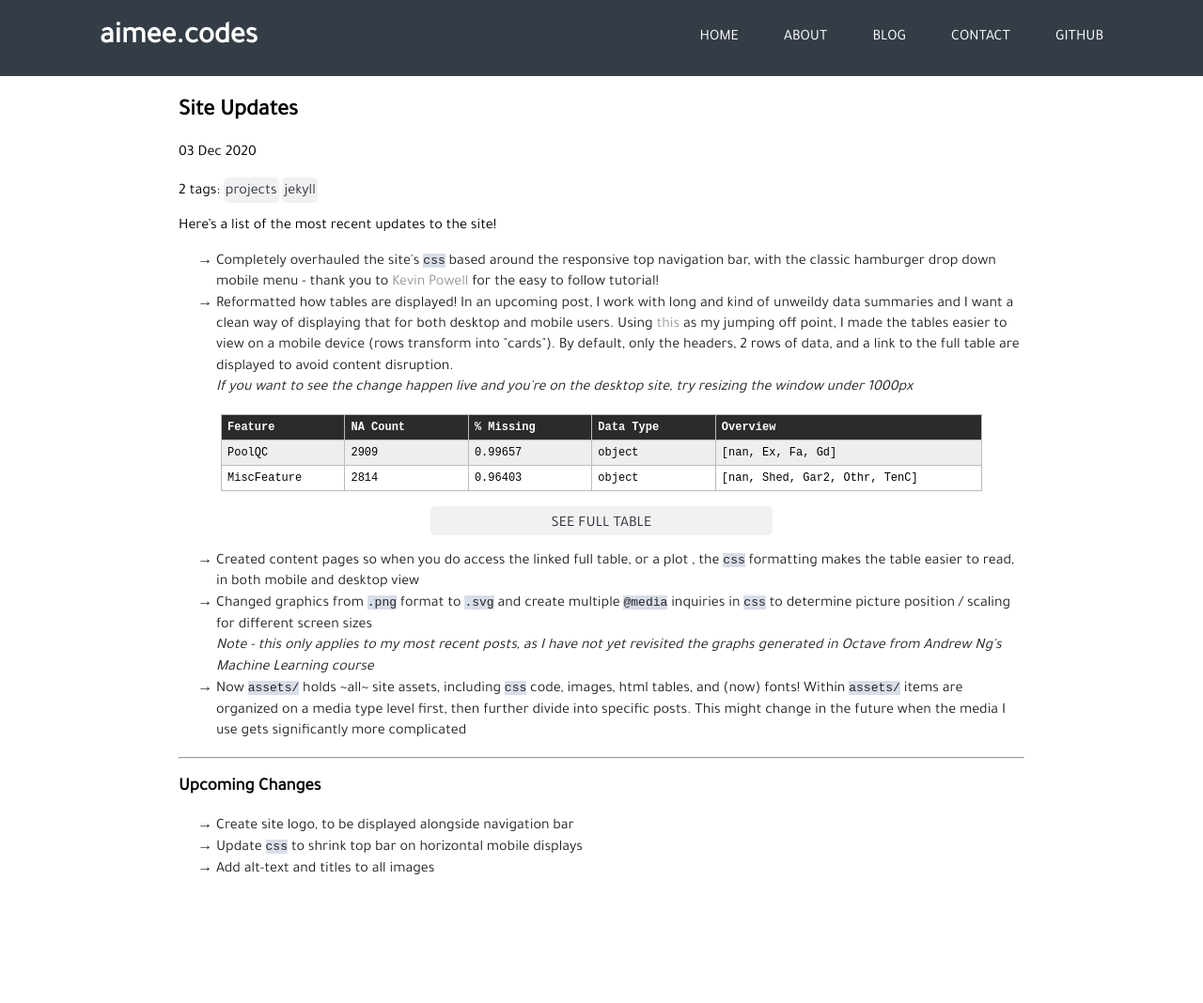
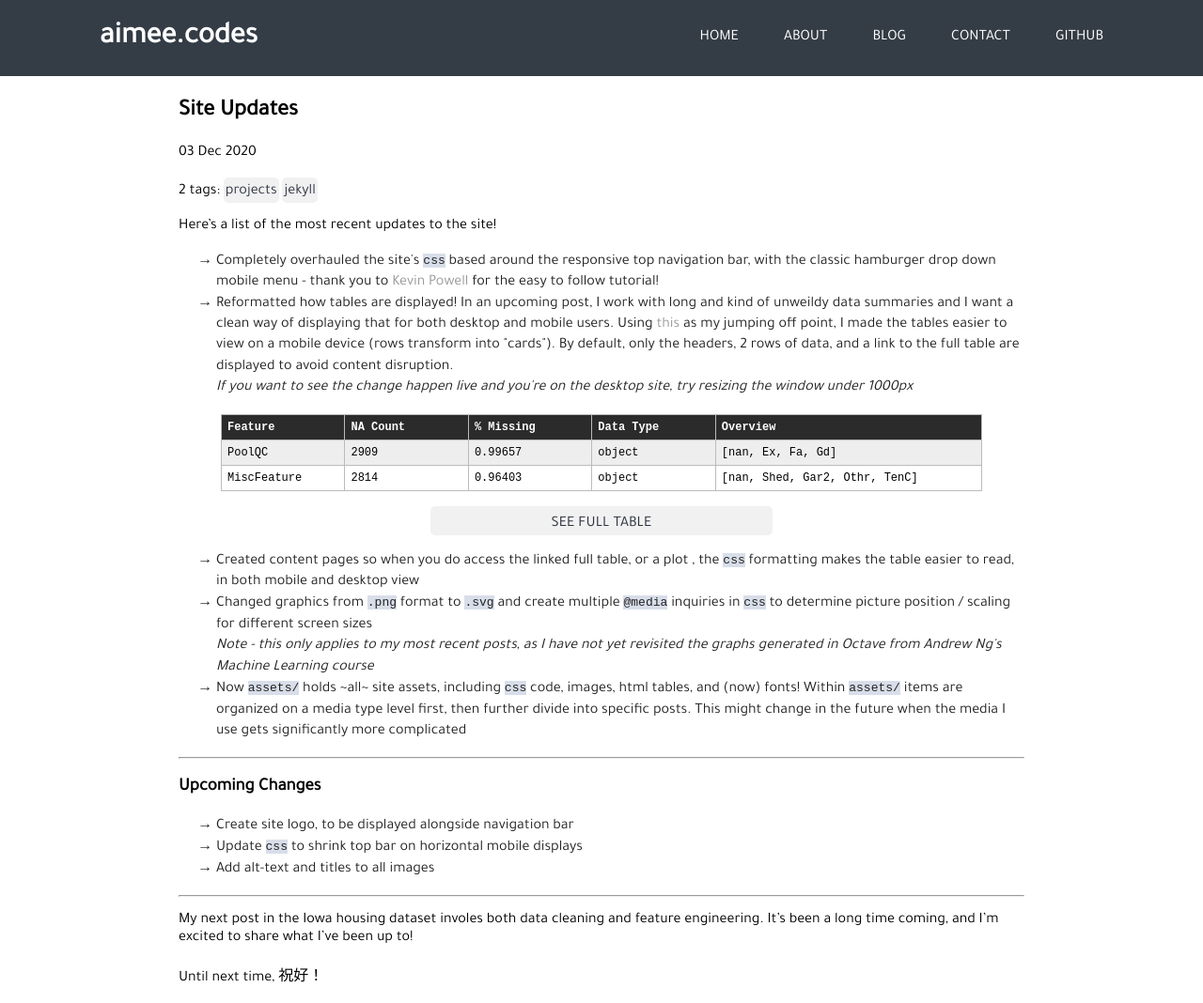
Before and after one commit to aimeecodes/aimee.codes, a Jekyll site: the page built from _posts/2020-12-03-site-updates.md, in a window 1280 px wide and 1068 px high. Shown: the whole window at 94% size. Built offline with Jekyll 4.4.1, drawn with Linux system fonts in a browser that asks for light colours.

Commit message:
added final sign off

```diff
--- a/_posts/2020-12-03-site-updates.md
+++ b/_posts/2020-12-03-site-updates.md
@@ -57,3 +57,9 @@ ___
   <li>Update <code>css</code> to shrink top bar on horizontal mobile displays</li>
   <li>Add alt-text and titles to all images</li>
 </ul>
+
+___
+
+My next post in the Iowa housing dataset involes both data cleaning and feature engineering. It's been a long time coming, and I'm excited to share what I've been up to!
+
+Until next time, 祝好！
```
